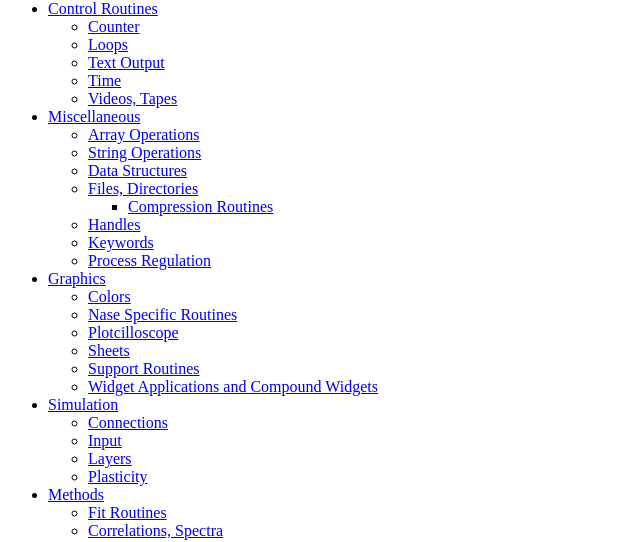
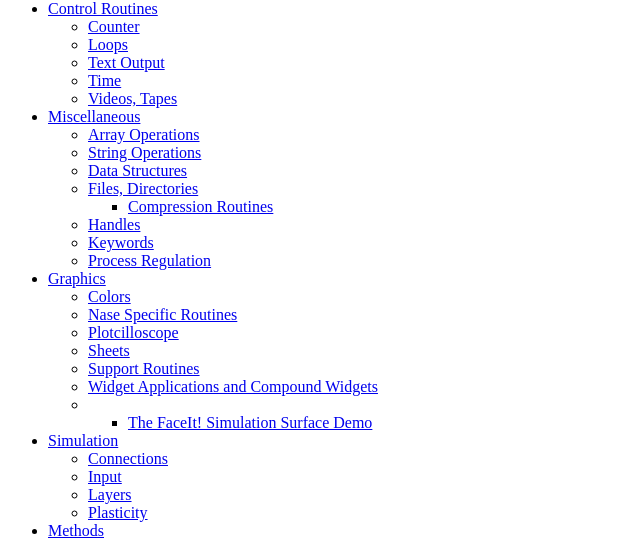
Before and after one commit to BackupTheBerlios/nase-svn, a plain HTML site: page nase/trunk/index.html in a window 1280 px wide. Shown: the part 234-776 px from the top of the page, without its empty margins (0-640 px from the left). Drawn offline with Linux system fonts and the light colour scheme.

Commit message:
Forgot subdir graphic/widgets/faceit_demo...

```diff
--- a/nase/trunk/index.html
+++ b/nase/trunk/index.html
@@ -64,6 +64,12 @@
 <A HREF="graphic/support/">Support Routines</A></LI>
 <LI>
 <A HREF="graphic/widgets/">Widget Applications and Compound Widgets</A></LI>
+<LI>
+
+<UL>
+<LI>
+<A HREF="graphic/widgets/faceit_demo">The FaceIt! Simulation Surface Demo</A></LI>
+</UL>
 </UL>
 
 
```
